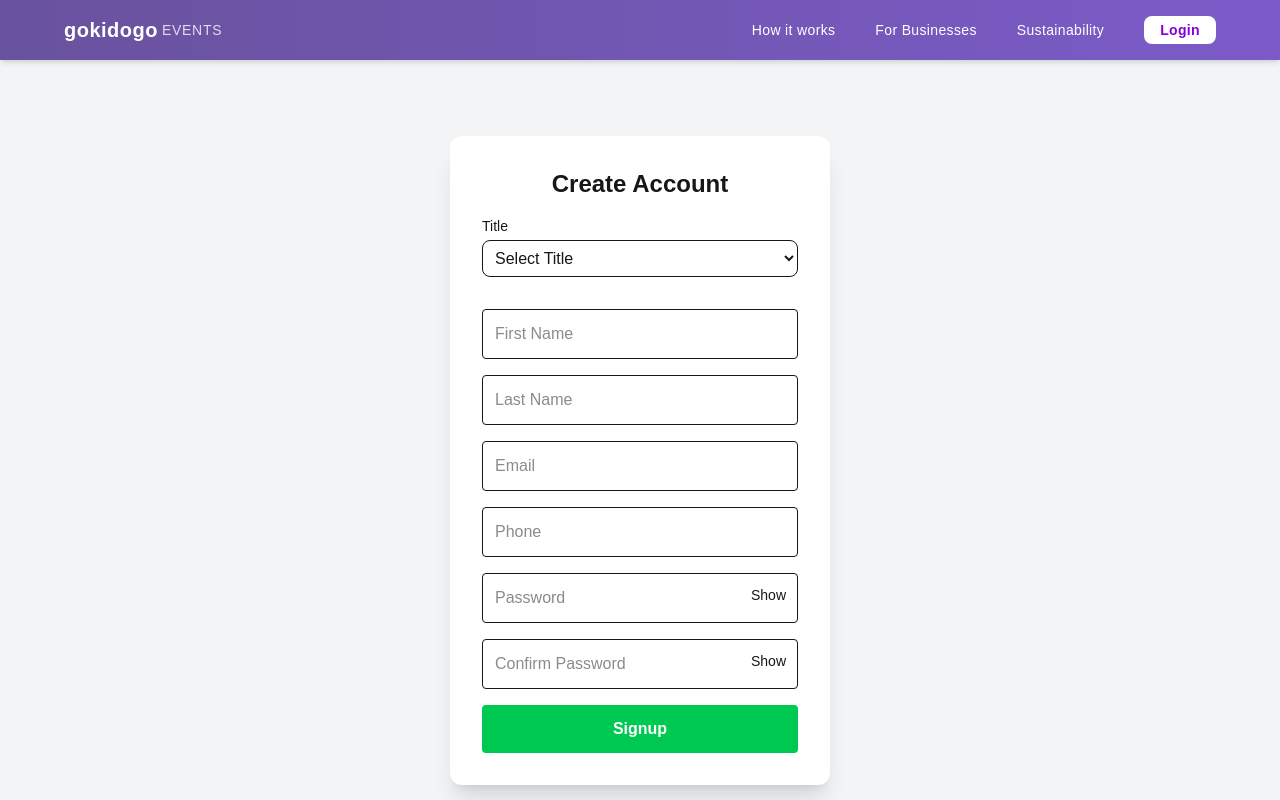
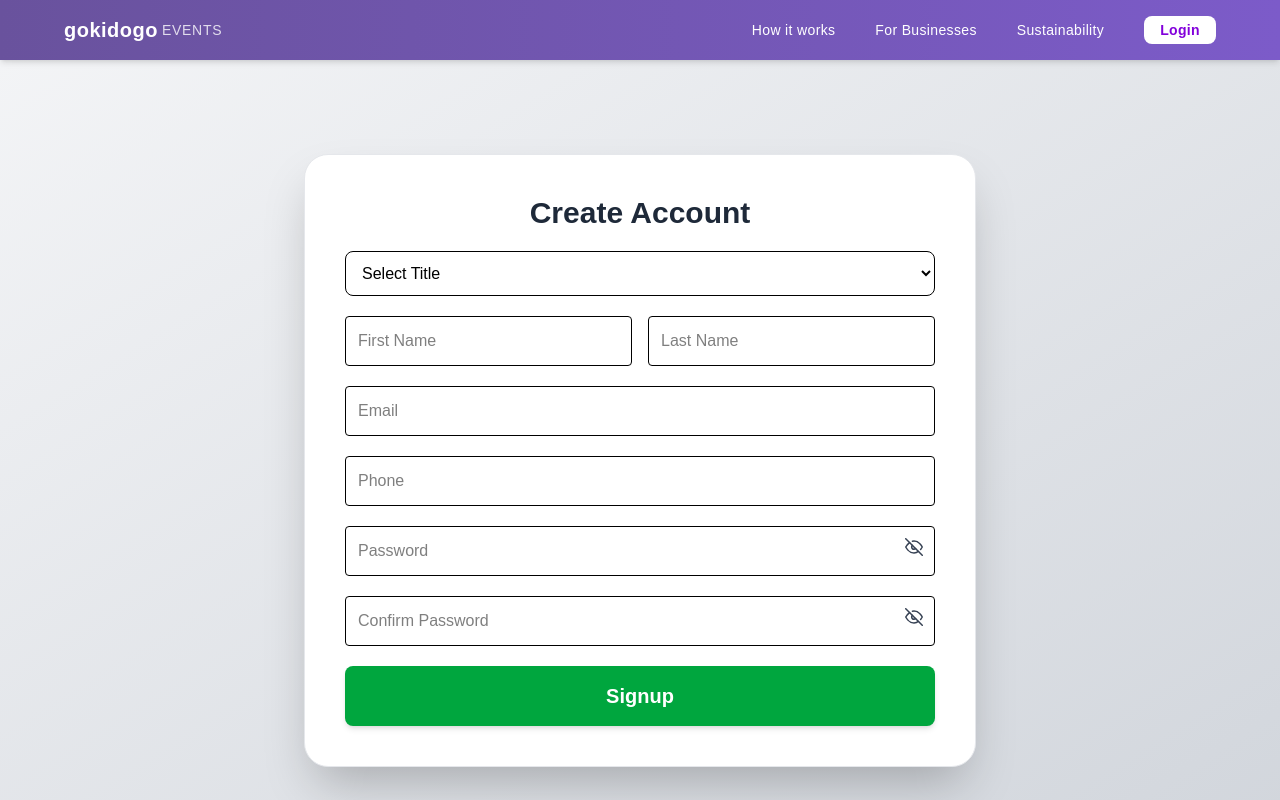
Before and after one commit to shwetavishwakarma00/gokidogo-ui, a Next.js app: page /login in a window 1280 px wide. Shown: the top 800 px of the page. Built offline with nearby package versions, Linux system fonts and the light colour scheme.

Commit message:
login page ui changes

```diff
--- a/package.json
+++ b/package.json
@@ -17,6 +17,7 @@
     "react": "19.2.4",
     "react-dom": "19.2.4",
     "react-hot-toast": "^2.6.0",
+    "react-icons": "^5.6.0",
     "react-redux": "^9.2.0"
   },
   "devDependencies": {
--- a/src/app/layout.js
+++ b/src/app/layout.js
@@ -3,6 +3,7 @@ import "./globals.css";
 import  Navbar from "@/components/Navbar";
 import Footer from "@/components/Footer";
 import ClientReduxWrapper from "./redux/ClientReduxWrapper";
+import { Toaster } from "react-hot-toast";
 
 const geistSans = Geist({
   variable: "--font-geist-sans",
@@ -30,6 +31,7 @@ export default function RootLayout({ children }) {
         <Navbar/>
         {children}
         <Footer/>
+        <Toaster />
         </ClientReduxWrapper>
         </body>
     </html>
--- a/src/app/login/page.jsx
+++ b/src/app/login/page.jsx
@@ -1,378 +1,307 @@
 "use client";
 
-import { useState, useRef } from "react";
+import { useState, useRef, useEffect } from "react";
 import { useDispatch } from "react-redux";
 import { sendOtpThunk, verifyOtpThunk, signupThunk } from "@/app/redux/features/authSlice";
 import { motion } from "framer-motion";
 import toast, { Toaster } from "react-hot-toast";
 import { useRouter } from "next/navigation";
+import { FiEye, FiEyeOff } from "react-icons/fi";
 
 export default function AuthPage() {
-
   const dispatch = useDispatch();
-
-const [screen,setScreen] = useState("signup");
-const [loading,setLoading] = useState(false);
-const [showPassword,setShowPassword] = useState(false);
-const [showConfirm,setShowConfirm] = useState(false);
-
   const router = useRouter();
 
-const [otp,setOtp] = useState(["","","","","",""]);
-const otpRefs = [
-useRef(),
-useRef(),
-useRef(),
-useRef()
-];
+  const otpRefs = Array.from({ length: 6 }, () => useRef(null));
 
-const [form,setForm] = useState({
-firstName:"",
-lastName:"",
-email:"",
-phone:"",
-password:"",
-confirmPassword:""
+  const [screen, setScreen] = useState("signup");
+  const [loading, setLoading] = useState(false);
+  const [showPassword, setShowPassword] = useState(false);
+  const [showConfirm, setShowConfirm] = useState(false);
+  const [otp, setOtp] = useState(Array(6).fill(""));
+  const [timer, setTimer] = useState(30);
+  const [canResend, setCanResend] = useState(false);
+
+  const [form, setForm] = useState({
+    title: "",
+    firstName: "",
+    lastName: "",
+    email: "",
+    phone: "",
+    password: "",
+    confirmPassword: "",
   });
 
-const handleChange=(e)=>{
-setForm({...form,[e.target.name]:e.target.value});
+  const handleChange = (e) => setForm({ ...form, [e.target.name]: e.target.value });
+
+  /* ---------------- SEND OTP ---------------- */
+  const sendOtp = async () => {
+    if (!form.email) return toast.error("Email required");
+    if (form.password !== form.confirmPassword) return toast.error("Passwords don't match");
+
+    try {
+      setLoading(true);
+      await dispatch(sendOtpThunk({ deviceId: "web123", email: form.email })).unwrap();
+      toast.success("OTP sent 🚀");
+      setScreen("otp");
+      setTimer(30);
+      setCanResend(false);
+    } catch {
+      toast.error("OTP failed");
+    } finally {
+      setLoading(false);
+    }
   };
 
-/* ---------------- SEND OTP ---------------- */
+  /* ---------------- OTP ---------------- */
+  const handleOtpChange = (value, index) => {
+    if (!/^[0-9]?$/.test(value)) return;
+    const newOtp = [...otp];
+    newOtp[index] = value;
+    setOtp(newOtp);
+    if (value && index < 5) otpRefs[index + 1].current.focus();
+  };
 
-const sendOtp = async ()=>{
+  const handleKeyDown = (e, index) => {
+    if (e.key === "Backspace" && !otp[index] && index > 0) otpRefs[index - 1].current.focus();
+  };
 
-if(!form.email) return toast.error("Email required");
+  const handlePaste = (e) => {
+    e.preventDefault();
+    const paste = e.clipboardData.getData("text").trim();
+    if (!/^[0-9]+$/.test(paste)) return;
+    const arr = paste.slice(0, 6).split("");
+    const newOtp = [...otp];
+    arr.forEach((num, i) => (newOtp[i] = num));
+    setOtp(newOtp);
+    if (otpRefs[arr.length - 1]) otpRefs[arr.length - 1].current.focus();
+  };
 
-try{
+  /* ---------------- VERIFY ---------------- */
+  const verifyOtp = async () => {
+    const code = otp.join("");
+    if (code.length < 6) return toast.error("Enter full OTP");
 
+    try {
       setLoading(true);
+      await dispatch(verifyOtpThunk({ deviceId: "web123", email: form.email, otp: code })).unwrap();
+      await dispatch(signupThunk({
+        firstname: form.firstName,
+        lastname: form.lastName,
+        email: form.email,
+        mobile: form.phone,
+        passwd: form.password,
+        gender: "1",
+      })).unwrap();
 
-await dispatch(
-sendOtpThunk({
-deviceId:"web123",
-email:form.email
-})
-).unwrap();
-
-toast.success("OTP sent to email");
-
-setScreen("otp");
-
-}
-catch(err){
-
-toast.error("OTP send failed");
-
-}
-finally{
-
-setLoading(false);
-
+      if (typeof window !== 'undefined') {
+        localStorage.setItem("user", JSON.stringify({ name: form.firstName, email: form.email }));
       }
 
+      toast.success("Signup Successful 🎉");
+      setScreen("success");
+      setTimeout(() => router.push("/"), 2000);
+    } catch {
+      toast.error("Verification failed");
+    } finally {
+      setLoading(false);
+    }
   };
 
-/* ---------------- OTP INPUT ---------------- */
+  /* ---------------- RESEND TIMER ---------------- */
+  useEffect(() => {
+    let interval;
+    if (screen === "otp" && timer > 0) {
+      interval = setInterval(() => setTimer((prev) => prev - 1), 1000);
+    }
+    if (timer === 0) setCanResend(true);
+    return () => clearInterval(interval);
+  }, [screen, timer]);
 
-const handleOtpChange=(value,index)=>{
-
-if(!/^[0-9]?$/.test(value)) return;
-
-const newOtp=[...otp];
-newOtp[index]=value;
-setOtp(newOtp);
-
-if(value && index<3){
-otpRefs[index+1].current.focus();
+  const resendOtp = async () => {
+    try {
+      setLoading(true);
+      await dispatch(sendOtpThunk({ deviceId: "web123", email: form.email })).unwrap();
+      toast.success("OTP Resent 🚀");
+      setTimer(30);
+      setCanResend(false);
+      setOtp(Array(6).fill(""));
+    } catch {
+      toast.error("Failed to resend OTP");
+    } finally {
+      setLoading(false);
     }
-
   };
 
-/* ---------------- OTP PASTE ---------------- */
-
-const handlePaste=(e)=>{
-
-const paste=e.clipboardData.getData("text").slice(0,4);
-
-if(!/^[0-9]+$/.test(paste)) return;
-
-const arr=paste.split("");
-
-setOtp(arr);
-
-arr.forEach((num,i)=>{
-otpRefs[i].current.value=num;
-});
-
-};
-/* ---------------- VERIFY OTP ---------------- */
-
-const verifyOtp=async()=>{
-
-const code=otp.join("");
-
-if(code.length<4) return toast.error("Enter full OTP");
-
-try{
-
-setLoading(true);
-
-await dispatch(
-verifyOtpThunk({
-deviceId:"web123",
-email:form.email,
-otp:code
-})
-).unwrap();
-
-toast.success("OTP verified");
-
-await dispatch(
-signupThunk({
-firstname:form.firstName,
-lastname:form.lastName,
-email:form.email,
-mobile:form.phone,
-passwd:form.password,
-gender:"1"
-})
-).unwrap();
-
-// user save karo
-localStorage.setItem(
-  "user",
-  JSON.stringify({
-    name: form.firstName,
-    email: form.email
-  })
-);
-
-setScreen("success");
-
-// 2 sec baad redirect
-setTimeout(() => {
-  router.push("/");
-}, 2000);
-
-}
-catch(err){
-
-toast.error("OTP verification failed");
-
-}
-finally{
-
-setLoading(false);
-
-}
-
-};
-return(
-
-<div className="min-h-screen flex items-center justify-center bg-gray-100">
-
-<Toaster/>
-
+  return (
+    <div className="min-h-screen flex items-center justify-center bg-gradient-to-br from-gray-100 to-gray-300 px-4 py-6">
+      <Toaster />
       <motion.div
-initial={{opacity:0,scale:0.9}}
-animate={{opacity:1,scale:1}}
-className="bg-white p-8 rounded-xl shadow-xl w-[380px]"
+        initial={{ opacity: 0, y: 20 }}
+        animate={{ opacity: 1, y: 0 }}
+        className="w-full max-w-md sm:max-w-lg md:max-w-xl lg:max-w-2xl p-6 sm:p-10 rounded-3xl shadow-2xl border border-gray-200 bg-white"
       >
-
-{/* ---------------- SIGNUP ---------------- */}
-
-{screen==="signup" && (
-
-<div className="flex flex-col gap-4">
-
-<h2 className="text-2xl font-bold text-center">
+        {/* SIGNUP */}
+        {screen === "signup" && (
+          <div className="flex flex-col gap-5">
+            <h2 className="text-2xl sm:text-3xl font-bold text-center text-gray-800">
               Create Account
             </h2>
 
-<div className="mb-4">
-  <label className="block text-sm font-medium mb-1">
-    Title
-  </label>
-
             <select
+              name="title"
               value={form.title}
-    onChange={(e) =>
-      setForm({ ...form, title: e.target.value })
-    }
-    className="w-full border rounded-lg p-2"
+              onChange={handleChange}
+              className="border p-3 rounded-lg cursor-pointer text-black focus:ring-2 focus:ring-green-400"
             >
               <option value="">Select Title</option>
-    <option value="Mr">Mr</option>
-    <option value="Ms">Ms</option>
-    <option value="Mrs">Mrs</option>
+              <option>Mr</option>
+              <option>Ms</option>
+              <option>Mrs</option>
             </select>
-</div>
 
+            <div className="grid grid-cols-1 sm:grid-cols-2 gap-4">
               <input
                 name="firstName"
                 placeholder="First Name"
-value={form.firstName}
                 onChange={handleChange}
-className="border p-3 rounded"
+                className="border p-3 rounded focus:ring-2 focus:ring-green-400 text-black"
               />
-
               <input
                 name="lastName"
                 placeholder="Last Name"
-value={form.lastName}
                 onChange={handleChange}
-className="border p-3 rounded"
+                className="border p-3 rounded focus:ring-2 focus:ring-green-400 text-black"
               />
+            </div>
 
             <input
               type="email"
               name="email"
               placeholder="Email"
-value={form.email}
               onChange={handleChange}
-className="border p-3 rounded"
+              className="border p-3 rounded focus:ring-2 focus:ring-green-400 text-black"
             />
-
             <input
               type="tel"
               name="phone"
               placeholder="Phone"
-value={form.phone}
               onChange={handleChange}
-className="border p-3 rounded"
+              className="border p-3 rounded focus:ring-2 focus:ring-green-400 text-black"
             />
 
-
-{/* PASSWORD */}
+            <div className="relative">
+              <input
+                type={showPassword ? "text" : "password"}
+                name="password"
+                placeholder="Password"
+                onChange={handleChange}
+                className="border p-3 rounded w-full focus:ring-2 focus:ring-green-600 text-black"
+              />
+              <button
+                type="button"
+                onClick={() => setShowPassword(!showPassword)}
+                className="absolute right-3 top-3 text-lg text-gray-700 hover:text-green-600 transition"
+              >
+                {showPassword ? <FiEye /> : <FiEyeOff />}
+              </button>
+            </div>
 
             <div className="relative">
-
               <input
-type={showPassword?"text":"password"}
-name="password"
-placeholder="Password"
-value={form.password}
+                type={showConfirm ? "text" : "password"}
+                name="confirmPassword"
+                placeholder="Confirm Password"
                 onChange={handleChange}
-className="border p-3 rounded w-full"
+                className="border p-3 rounded w-full focus:ring-2 focus:ring-green-600 text-black"
               />
-
               <button
                 type="button"
-onClick={()=>setShowPassword(!showPassword)}
-className="absolute right-3 top-3 text-sm"
+                onClick={() => setShowConfirm(!showConfirm)}
+                className="absolute right-3 top-3 text-lg text-gray-700 hover:text-green-600 transition"
               >
-{showPassword?"Hide":"Show"}
+                {showConfirm ? <FiEye /> : <FiEyeOff />}
               </button>
-
             </div>
 
-
-
-{/* CONFIRM PASSWORD */}
-
-<div className="relative">
-
-<input
-type={showConfirm?"text":"password"}
-name="confirmPassword"
-placeholder="Confirm Password"
-value={form.confirmPassword}
-onChange={handleChange}
-className="border p-3 rounded w-full"
-/>
-
-<button
-type="button"
-onClick={()=>setShowConfirm(!showConfirm)}
-className="absolute right-3 top-3 text-sm"
->
-{showConfirm?"Hide":"Show"}
-</button>
-
-</div>
-
-
-
             <motion.button
-whileHover={{scale:1.03}}
-whileTap={{scale:0.95}}
+              whileTap={{ scale: 0.95 }}
               onClick={sendOtp}
               disabled={loading}
-className="bg-green-500 text-white p-3 rounded font-bold"
+              className="bg-green-600 hover:bg-orange-600 text-white p-4 rounded-lg font-semibold text-lg sm:text-xl transition shadow-md"
             >
-
-{loading?"Sending OTP...":"Signup"}
-
+              {loading ? "Sending..." : "Signup"}
             </motion.button>
-
           </div>
-
         )}
 
-
-
-
-
-{/* ---------------- OTP SCREEN ---------------- */}
-
-{screen==="otp" && (
-
-<div className="flex flex-col gap-6">
-
-<h2 className="text-xl font-bold text-center">
+        {/* OTP */}
+        {screen === "otp" && (
+          <div className="flex flex-col gap-6 items-center">
+            <h2 className="text-xl sm:text-2xl font-bold text-gray-800 text-center">
               Enter OTP
             </h2>
 
-<div
-onPaste={handlePaste}
-className="flex justify-center gap-3"
->
-
-{otp.map((digit,i)=>(
-<input
+            <div onPaste={handlePaste} className="flex justify-center gap-3 sm:gap-4">
+              {otp.map((digit, i) => (
+                <motion.input
                   key={i}
                   ref={otpRefs[i]}
-maxLength="1"
-onChange={(e)=>handleOtpChange(e.target.value,i)}
-className="border w-12 h-12 text-center text-xl rounded"
+                  value={digit}
+                  maxLength={1}
+                  inputMode="numeric"
+                  autoComplete="one-time-code"
+                  onChange={(e) => handleOtpChange(e.target.value, i)}
+                  onKeyDown={(e) => handleKeyDown(e, i)}
+                  whileFocus={{ scale: 1.05 }}
+                  className={`w-14 h-14 sm:w-16 sm:h-16 md:w-18 md:h-18 text-center text-black text-lg sm:text-xl border rounded-xl transition-all
+                    ${digit ? "border-green-500 shadow-lg" : "border-gray-300"}
+                    focus:ring-2 focus:ring-blue-400`}
                 />
               ))}
-
             </div>
 
-
             <motion.button
-whileHover={{scale:1.03}}
-whileTap={{scale:0.95}}
+              whileTap={{ scale: 0.95 }}
               onClick={verifyOtp}
               disabled={loading}
-className="bg-blue-500 text-white p-3 rounded font-bold"
+              className="bg-purple-600 hover:bg-purple-800 text-white p-4 rounded-lg font-semibold w-full text-lg sm:text-xl transition shadow-md"
             >
-
-{loading?"Verifying...":"Verify OTP"}
-
+              {loading ? "Verifying..." : "Verify OTP"}
             </motion.button>
 
+            <div className="text-sm sm:text-base text-gray-600 text-center">
+              {canResend ? (
+                <button onClick={resendOtp} className="text-red-600 hover:underline">
+                  Resend OTP
+                </button>
+              ) : (
+                <p>Resend OTP in {timer}s</p>
+              )}
             </div>
-
+          </div>
         )}
 
-{/* ---------------- SUCCESS ---------------- */}
-
-{screen==="success" && (
-
-<div className="text-center flex flex-col gap-4">
-
-<h2 className="text-2xl font-bold text-green-600">
-Signup Successful 🎉
+        {/* SUCCESS */}
+        {screen === "success" && (
+          <div className="flex flex-col items-center justify-center gap-4 py-8">
+            <motion.div
+              initial={{ scale: 0 }}
+              animate={{ scale: 1 }}
+              transition={{ type: "spring", stiffness: 260, damping: 20 }}
+              className="text-6xl sm:text-7xl text-green-500"
+            >
+              🎉
+            </motion.div>
+            <h2 className="text-2xl sm:text-3xl font-bold text-green-600 text-center">
+              Signup Successful
             </h2>
+            <p className="text-gray-700 text-center max-w-xs sm:max-w-sm">
+              Welcome {form.firstName}! Redirecting to home page...
+            </p>
           </div>
-
         )}
       </motion.div>
     </div>
   );
-
 }
```
Also changed, not shown: 1 other file (tests, documents, lock files or other folders). Lines whose indentation alone changed are shown as unchanged.
